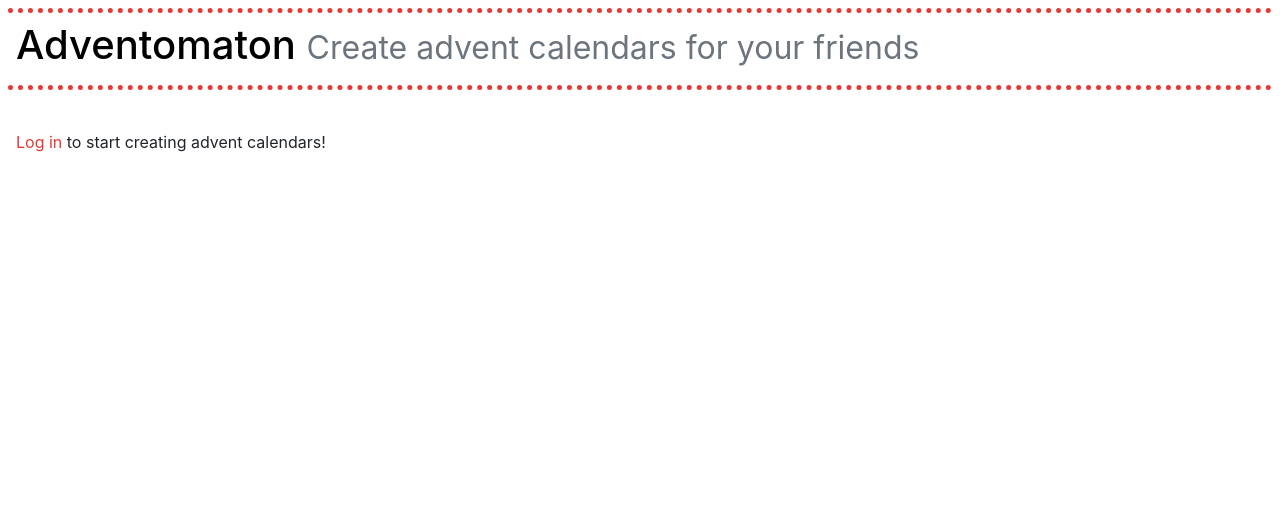
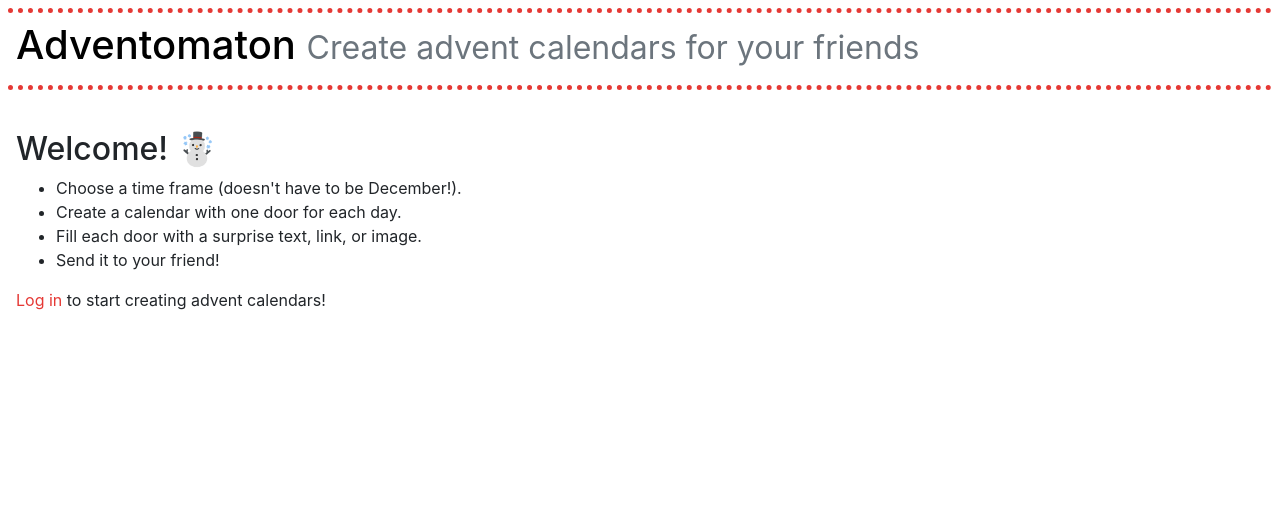
Before and after one commit to gvarab/advents4friends, a Django app: page / in a window 1280 px wide. Shown: the top 509 px of the page. Run offline with Django 3.2, Linux system fonts and the light colour scheme; some libraries are stand-ins or nearby versions.

Commit message:
add welcome text on home page

```diff
--- a/adventcalendar/templates/adventcalendar/calendar_list.html
+++ b/adventcalendar/templates/adventcalendar/calendar_list.html
@@ -12,6 +12,13 @@
         <a class="btn btn-secondary" href="{% url 'calendar_new' %}" role="button">New calendar</a>
     </p>
     {%  else %}
+        <h2>Welcome! ☃</h2>
+        <ul>
+            <li>Choose a time frame (doesn't have to be December!).</li>
+            <li>Create a calendar with one door for each day.</li>
+            <li>Fill each door with a surprise text, link, or image.</li>
+            <li>Send it to your friend!</li>
+        </ul>
         <p>
             <a href="{% url 'login' %}">Log in</a> to start creating advent calendars!
         </p>
```
